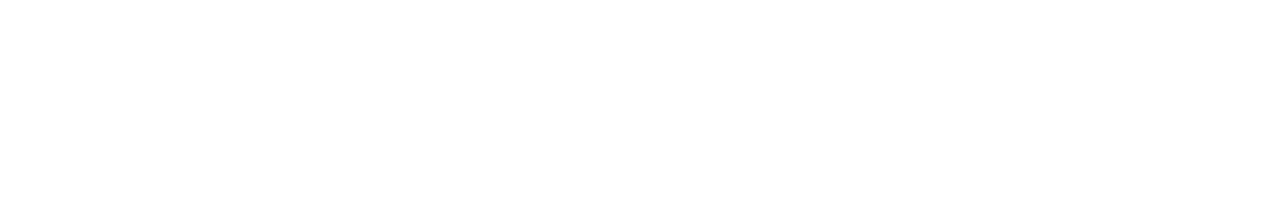
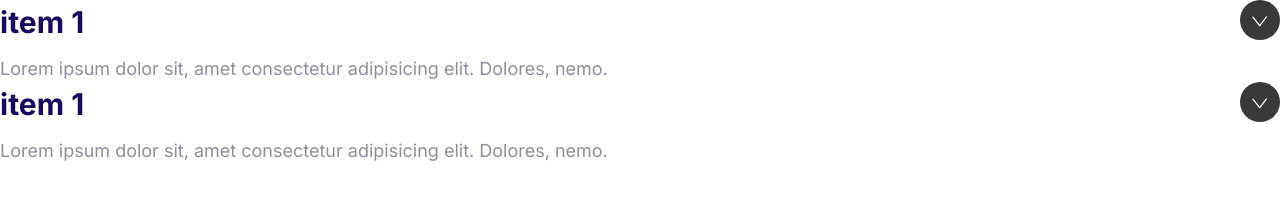
Before and after one commit to MehrdadKohansal/moshify-project, a plain HTML site: page index.html in a window 1280 px wide. Drawn offline with Linux system fonts and the light colour scheme.

Commit message:
collapsible component.

```diff
--- a/css/index.css
+++ b/css/index.css
@@ -548,5 +548,37 @@ fill: #fff;
         justify-self: start;
         margin: 0 2rem;
     }
+}
 
+/* Collapsible */
+
+.collapsible__header {
+    display: flex;
+    justify-content: space-between;
 }
+
+.collapsible__heading {
+    margin-top: 0;
+    font-size: 3rem;
+}
+
+.collapsible__chevron {
+    transform: rotate(-90deg);
+    transition: transform .3s;
+}
+
+.collapsible__content {
+    max-height: 0;
+    overflow: hidden;
+    opacity: 0;
+    transition: all 0.3s;
+}
+
+.collapsible--expanded .collapsible__chevron {
+    transform: rotate(0);
+}
+
+.collapsible--expanded .collapsible__content {
+    max-height: 100vh;
+    opacity: 1;
+}
--- a/index.html
+++ b/index.html
@@ -11,7 +11,24 @@
     <link rel="stylesheet" href="css/index.css">
 </head>
 <body>
-
+    <div class="collapsible collapsible--expanded">
+        <header class="collapsible__header">
+            <h2 class="collapsible__heading">item 1</h2>
+                <svg class="icon icon--white collapsible__chevron" id="Layer_1" data-name="Layer 1" xmlns="http://www.w3.org/2000/svg" viewBox="0 0 51 51"><defs><style>.cls-1{fill:#393939;}.cls-2{fill:#fff;}</style></defs><circle class="cls-1" cx="25.5" cy="25.5" r="25.5"/><rect class="cls-2" x="24.4" y="27.9" width="1.6" height="15.24" rx="0.8" transform="matrix(0.78, -0.63, 0.63, 0.78, -21.26, 15.39)"/><rect class="cls-2" x="33.3" y="27.9" width="1.6" height="15.24" rx="0.8" transform="translate(24 -21.9) rotate(37.3)"/></svg>
+        </header>
+        <div class="collapsible__content">
+            Lorem ipsum dolor sit, amet consectetur adipisicing elit. Dolores, nemo.
+        </div>
+    </div>
+    <div class="collapsible collapsible--expanded">
+        <header class="collapsible__header">
+            <h2 class="collapsible__heading">item 1</h2>
+                <svg class="icon icon--white collapsible__chevron" id="Layer_1" data-name="Layer 1" xmlns="http://www.w3.org/2000/svg" viewBox="0 0 51 51"><defs><style>.cls-1{fill:#393939;}.cls-2{fill:#fff;}</style></defs><circle class="cls-1" cx="25.5" cy="25.5" r="25.5"/><rect class="cls-2" x="24.4" y="27.9" width="1.6" height="15.24" rx="0.8" transform="matrix(0.78, -0.63, 0.63, 0.78, -21.26, 15.39)"/><rect class="cls-2" x="33.3" y="27.9" width="1.6" height="15.24" rx="0.8" transform="translate(24 -21.9) rotate(37.3)"/></svg>
+        </header>
+        <div class="collapsible__content">
+            Lorem ipsum dolor sit, amet consectetur adipisicing elit. Dolores, nemo.
+        </div>
+    </div>
+    <script src="js/main.js"></script>
 </body>
-
 </html>
--- /dev/null
+++ b/js/main.js
@@ -0,0 +1,7 @@
+const collapsibles = document.querySelectorAll(".collapsible");
+collapsibles.forEach((item) =>
+  item.addEventListener("click", function () {
+    console.log('ssssssssssss');
+    this.classList.toggle("collapsible--expanded");
+  })
+);
```
Also changed, not shown: components/collapsible.html (added, +19 -0 lines).
